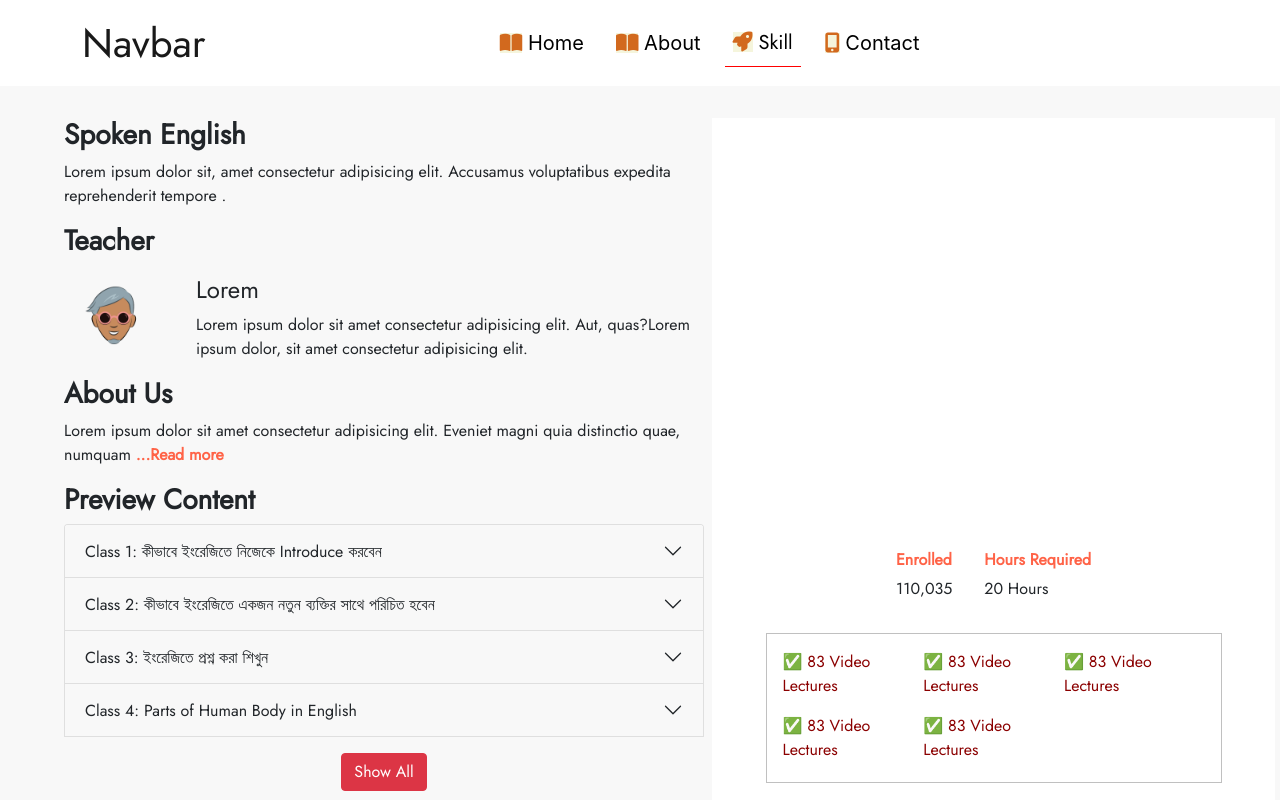
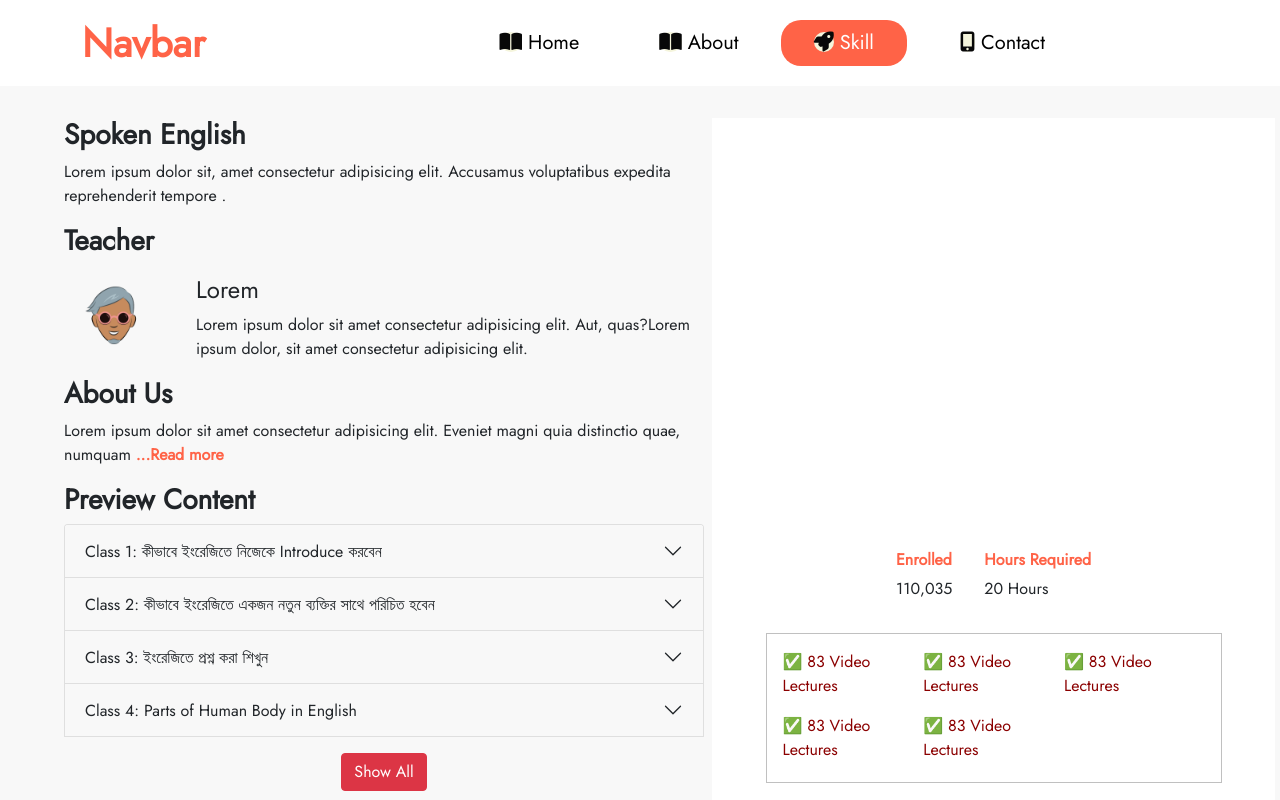
Before and after one commit to AmlanDasADM/skill-page, a React (Create React App) app: page / in a window 1280 px wide. Shown: the top 800 px of the page. Built offline with nearby package versions, Linux system fonts and the light colour scheme.

Commit message:
make it better

```diff
--- a/src/components/Navbar/Navbar.css
+++ b/src/components/Navbar/Navbar.css
@@ -9,20 +9,74 @@
 .navbar-nav{
     margin: auto;
 }
-.active-page{
-    border-bottom: 1px solid red;
-    color: brown;
+
+.nav-item{
+    font-size: 20px;
     font-family: 'Jost', sans-serif;
-}
-.nav-item{
-    margin :0.5rem;
-    font-size: 20px;
+    margin-left: 3.5rem;
+    text-align: center;
 
 }
 .navbar-light .navbar-nav .nav-link {
     color: #000000;
+    margin-left: 0.5rem;
+    width: 150%;
+    text-align: center;
+
 }
+.navbar-light .navbar-nav .active-page {
+    color: rgb(255, 255, 255);
+}
+.active-page{
+    color: rgb(202, 14, 155);
+    background-color: tomato;
+    border-radius: 20px;
+    text-align: center;
+
+}
+.navbar-light .navbar-nav .nav-link:hover {
+    background-color: tomato;
+    border-radius: 20px;
+    text-align: center;
+    transition: 1s ease;
+    color: white;
+    text-align: center;
+
+}
+
 .navbar-brand{
     font-size: 40px;
     font-family: 'Jost', sans-serif;
+    color: tomato;
+
 }
+.navbar-light .navbar-brand {
+    color: tomato;
+    font-weight: 900;
+}
+@media (max-width:1000px) {
+    .nav-item{
+        font-size: 20px;
+        font-family: 'Jost', sans-serif;
+        margin: 0rem;
+        text-align: start;
+    }
+    .navbar-light .navbar-nav .nav-link {
+        color: #000000;
+        margin: 0rem;
+        width: 100%;
+        text-align: start;
+
+    }
+    .navbar-light .navbar-nav .nav-link:hover {
+        background-color: tomato;
+        border-radius: 20px;
+        text-align: center;
+        transition: 1s ease;
+        color: white;
+        text-align: start;
+
+    }
+
+
+}
--- a/src/components/Skill/skill.css
+++ b/src/components/Skill/skill.css
@@ -240,10 +240,19 @@
     font-size: 0.9rem;
 }
 .fas{
-    color:chocolate;
+    color:rgb(8, 8, 8);
     background-color: beige;
+    border-radius: 50%;
 }
-
+.kRWWHa:hover{
+    background-color: tomato;
+    color: tomato;
+}
+.kRWWHa:hover:enabled, .kRWWHa:focus:enabled {
+    color: #fff;
+    background-color: tomato;
+    box-shadow: 0 0 2px 0 #333;
+}
 
 
 
```
Also changed, not shown: public/index.html (line endings or trailing spaces).
